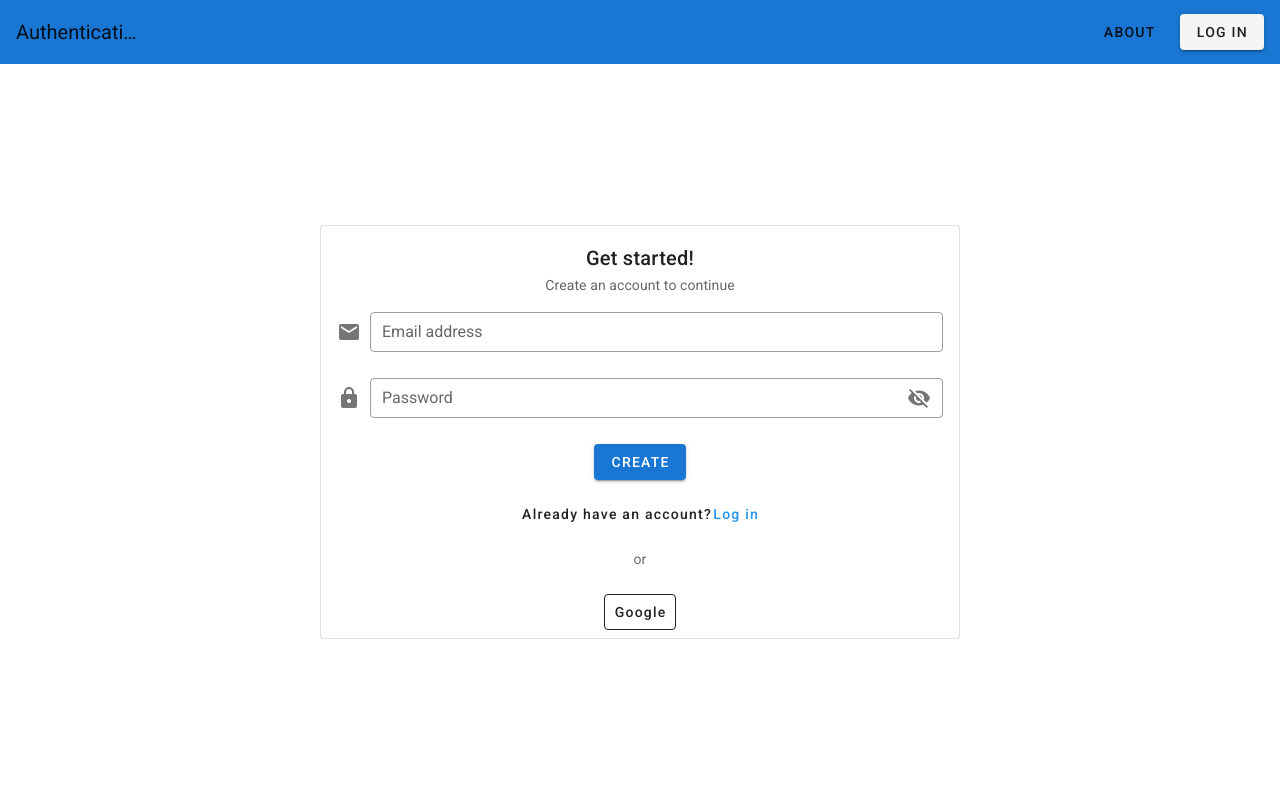
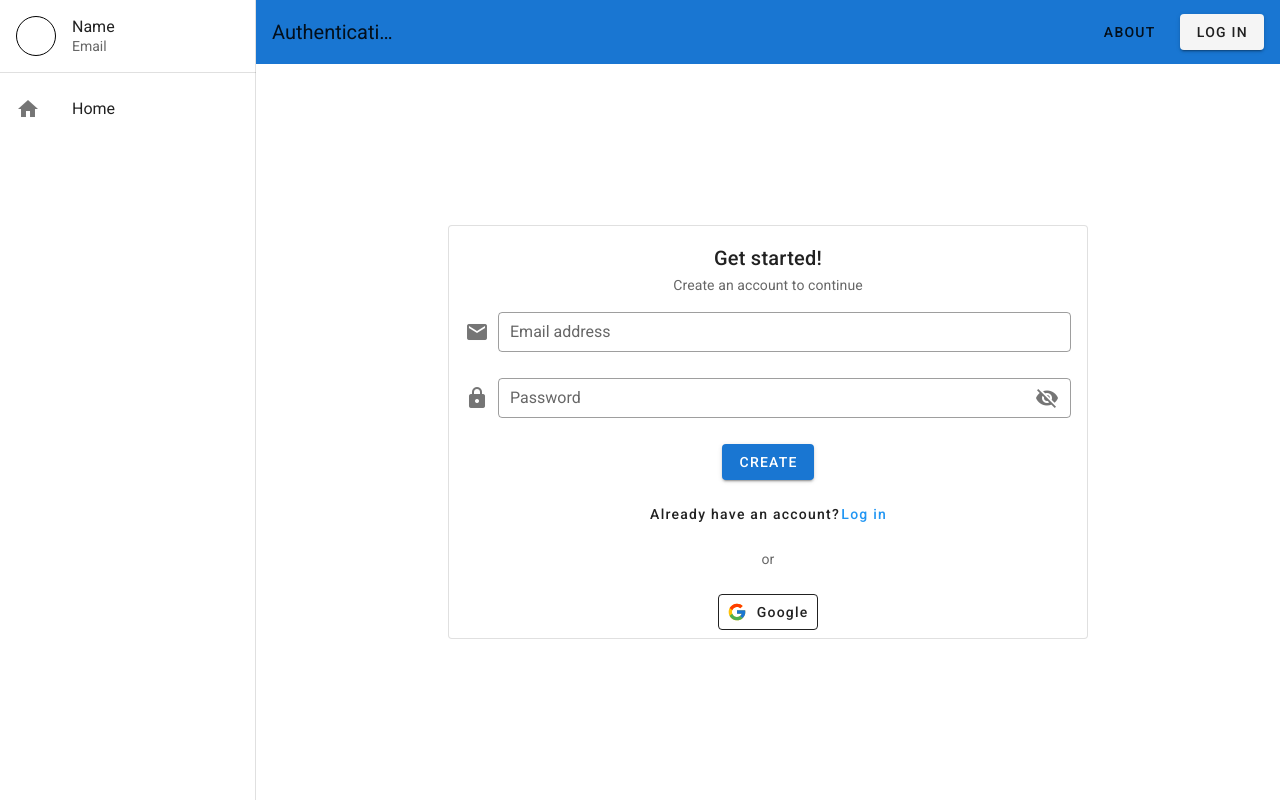
Before and after one commit to silasjimmy/Vuejs-with-firebase-authentication, a Vue app: page /sign-up in a window 1280 px wide. Built offline with nearby package versions, Linux system fonts and the light colour scheme.

Commit message:
refactor: add side navigation to app

```diff
--- a/src/App.vue
+++ b/src/App.vue
@@ -8,6 +8,31 @@
       <v-btn link text to="/about" class="mx-2">About</v-btn>
       <v-btn link to="/sign-in">Log in</v-btn>
     </v-app-bar>
+
+    <v-navigation-drawer app permanent>
+      <v-list-item two-line>
+        <v-list-item-avatar class="b"></v-list-item-avatar>
+        <v-list-item-content>
+          <v-list-item-title>Name</v-list-item-title>
+          <v-list-item-subtitle>Email</v-list-item-subtitle>
+        </v-list-item-content>
+      </v-list-item>
+
+      <v-divider></v-divider>
+
+      <v-list nav shaped>
+        <v-list-item-group>
+          <v-list-item>
+            <v-list-item-icon>
+              <v-icon>mdi-home</v-icon>
+            </v-list-item-icon>
+            <v-list-item-content>
+              <v-list-item-title>Home</v-list-item-title>
+            </v-list-item-content>
+          </v-list-item>
+        </v-list-item-group>
+      </v-list>
+    </v-navigation-drawer>
 
     <v-main>
       <router-view />
--- a/src/router/index.js
+++ b/src/router/index.js
@@ -4,6 +4,7 @@ import Home from '../views/Home.vue'
 import About from '../views/About.vue'
 import SignIn from '../views/SignIn.vue'
 import SignUp from '../views/SignUp.vue'
+import Dashboard from '../views/Dashboard.vue'
 
 Vue.use(VueRouter)
 
@@ -29,6 +30,11 @@ const routes = [
     component: SignUp
   },
   {
+    path: '/dashboard',
+    name: 'dashboard',
+    component: Dashboard
+  },
+  {
     path: '/',
     redirect: '/home'
   },
--- /dev/null
+++ b/src/views/Dashboard.vue
@@ -0,0 +1,12 @@
+<template>
+  <div class="b">
+    <h1>Dashboard</h1>
+  </div>
+</template>
+
+<script>
+export default {
+  name: "Dashboard",
+  title: "Dashboard",
+};
+</script>
--- a/src/views/SignIn.vue
+++ b/src/views/SignIn.vue
@@ -38,7 +38,14 @@
       </v-card-text>
       <v-card-text>or</v-card-text>
       <v-card-actions class="justify-center">
-        <v-btn outlined class="text-none" @click="googleLogin">Google</v-btn>
+        <v-btn outlined class="text-none" @click="googleLogin">
+          <v-img
+            width="20px"
+            height="20px"
+            src="../assets/icons/google.svg"
+          ></v-img>
+          <span class="ml-2">Google</span>
+        </v-btn>
       </v-card-actions>
     </v-card>
   </v-sheet>
--- a/src/views/SignUp.vue
+++ b/src/views/SignUp.vue
@@ -38,7 +38,14 @@
       </v-card-text>
       <v-card-text>or</v-card-text>
       <v-card-actions class="justify-center">
-        <v-btn outlined class="text-none" @click="googleCreate">Google</v-btn>
+        <v-btn outlined class="text-none" @click="googleCreate">
+          <v-img
+            width="20px"
+            height="20px"
+            src="../assets/icons/google.svg"
+          ></v-img>
+          <span class="ml-2">Google</span>
+        </v-btn>
       </v-card-actions>
     </v-card>
   </v-sheet>
```
Also changed, not shown: src/assets/icons/google.svg (added).
